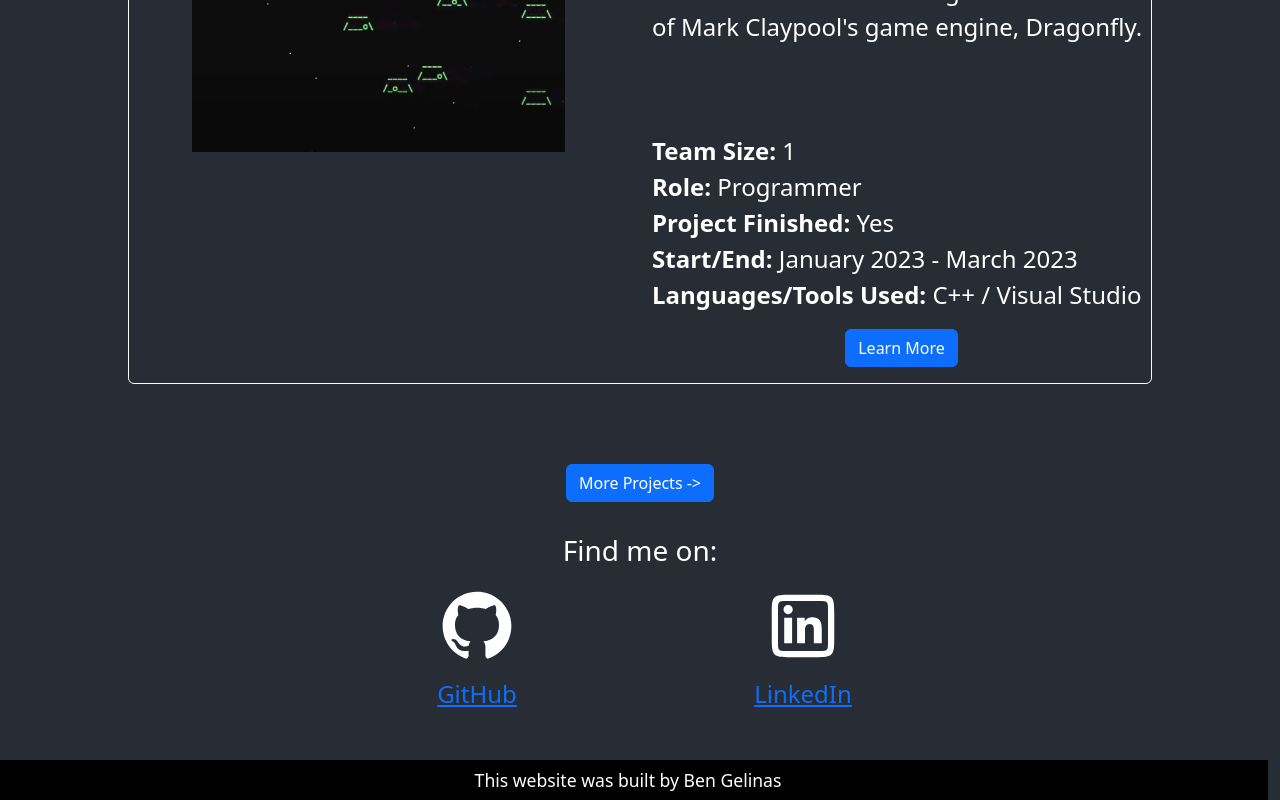
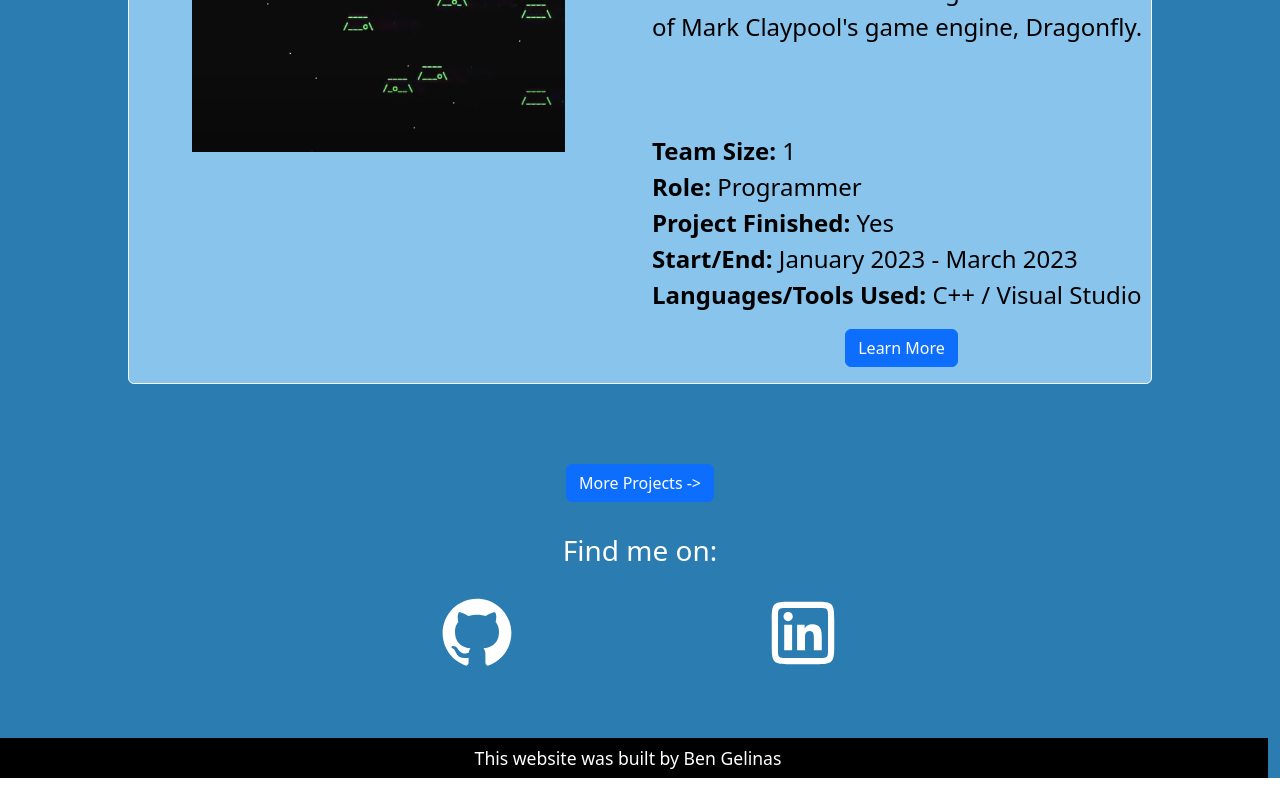
Before and after one commit to BenjaMenja/portfolio-new, a React (Create React App) app: page / in a window 1280 px wide. Shown: the part 1967-2767 px from the top of the page. After the commit the page ends 2745 px from the top, so only its background shows below. Built offline with nearby package versions, Linux system fonts and the light colour scheme.

Commit message:
Color change and icon buttons

```diff
--- a/src/App.css
+++ b/src/App.css
@@ -1,6 +1,6 @@
 .App {
   text-align: center;
-  background-color: #282c34;
+  background-color: rgb(43, 124, 176);
   min-height: 100vh;
   font-size: 1.5rem
 }
--- a/src/components/Projects/Project.js
+++ b/src/components/Projects/Project.js
@@ -3,7 +3,7 @@ import {useEffect, useState} from "react";
 import ProjectStatus from "./projectstatus";
 
 function Project(props) {
-    let bgColor = 'rgba(0,0,0,0)'
+    let bgColor = 'rgba(136, 196, 236, 1)'
     const [width, setWidth] = useState(window.innerWidth)
     useEffect(() => {
         function handleResize() {
@@ -19,7 +19,7 @@ function Project(props) {
                 background: bgColor,
                 marginLeft: '10vw',
                 marginBottom: '5rem',
-                color: '#FFFFFF'
+                color: '#000000'
             }}>
                 <h2 style={{marginBottom: '1rem', marginTop: '1rem'}}>{props.title}</h2>
                 <Row xs={'2'}>
--- a/src/components/Projects/projectstatus.js
+++ b/src/components/Projects/projectstatus.js
@@ -2,7 +2,7 @@
 
 function ProjectStatus(props) {
     return (
-        <div style={{color: '#FFFFFF', textAlign: 'left', fontSize: '1.5rem'}}>
+        <div style={{color: '#000000', textAlign: 'left', fontSize: '1.5rem'}}>
             <p>
                 <b>Team Size:</b> {props.teamsize} <br></br>
                 <b>Role:</b> {props.role} <br></br>
--- a/src/pages/Home.js
+++ b/src/pages/Home.js
@@ -27,16 +27,18 @@ function Home() {
             <Row xs={'4'}>
                 <Col/>
                 <Col>
-                    <svg fill={"#FFFFFF"} xmlns="http://www.w3.org/2000/svg" x="0px" y="0px" width="100" height="100" viewBox="0 0 64 64">
-                        <path d="M32,10c12.15,0,22,9.85,22,22c0,9.768-6.369,18.045-15.179,20.916c0.002-0.008,0.006-0.021,0.006-0.021	s-1.485-0.696-1.453-1.938c0.035-1.367,0-4.556,0-5.727c0-2.01-1.272-3.434-1.272-3.434s9.977,0.112,9.977-10.533	c0-4.107-2.147-6.245-2.147-6.245s1.128-4.385-0.39-6.245c-1.701-0.184-4.749,1.626-6.05,2.472c0,0-2.062-0.846-5.492-0.846	c-3.43,0-5.492,0.846-5.492,0.846c-1.301-0.846-4.348-2.656-6.05-2.472c-1.518,1.86-0.39,6.245-0.39,6.245s-2.147,2.137-2.147,6.245	c0,10.645,9.977,10.533,9.977,10.533s-1.005,1.136-1.225,2.806c-0.696,0.236-1.721,0.528-2.549,0.528	c-2.165,0-3.812-2.105-4.416-3.078c-0.595-0.96-1.815-1.766-2.953-1.766c-0.749,0-1.115,0.375-1.115,0.803s1.05,0.727,1.743,1.521	c1.461,1.674,1.435,5.438,6.641,5.438c0.565,0,1.719-0.139,2.588-0.256c-0.005,1.185-0.007,2.436,0.012,3.167	c0.031,1.242-1.453,1.938-1.453,1.938s0.004,0.012,0.006,0.021C16.369,50.045,10,41.768,10,32C10,19.85,19.85,10,32,10z"></path>
-                    </svg><br />
-                    <a href="https://github.com/BenjaMenja">GitHub</a>
+                    <Button style={{backgroundColor: 'rgba(0,0,0,0)', borderColor: 'rgba(0,0,0,0)'}} onClick={() => {window.location.href="https://github.com/BenjaMenja"}}>
+                        <svg fill={"#FFFFFF"} xmlns="http://www.w3.org/2000/svg" x="0px" y="0px" width="100" height="100" viewBox="0 0 64 64">
+                            <path d="M32,10c12.15,0,22,9.85,22,22c0,9.768-6.369,18.045-15.179,20.916c0.002-0.008,0.006-0.021,0.006-0.021	s-1.485-0.696-1.453-1.938c0.035-1.367,0-4.556,0-5.727c0-2.01-1.272-3.434-1.272-3.434s9.977,0.112,9.977-10.533	c0-4.107-2.147-6.245-2.147-6.245s1.128-4.385-0.39-6.245c-1.701-0.184-4.749,1.626-6.05,2.472c0,0-2.062-0.846-5.492-0.846	c-3.43,0-5.492,0.846-5.492,0.846c-1.301-0.846-4.348-2.656-6.05-2.472c-1.518,1.86-0.39,6.245-0.39,6.245s-2.147,2.137-2.147,6.245	c0,10.645,9.977,10.533,9.977,10.533s-1.005,1.136-1.225,2.806c-0.696,0.236-1.721,0.528-2.549,0.528	c-2.165,0-3.812-2.105-4.416-3.078c-0.595-0.96-1.815-1.766-2.953-1.766c-0.749,0-1.115,0.375-1.115,0.803s1.05,0.727,1.743,1.521	c1.461,1.674,1.435,5.438,6.641,5.438c0.565,0,1.719-0.139,2.588-0.256c-0.005,1.185-0.007,2.436,0.012,3.167	c0.031,1.242-1.453,1.938-1.453,1.938s0.004,0.012,0.006,0.021C16.369,50.045,10,41.768,10,32C10,19.85,19.85,10,32,10z"></path>
+                        </svg>
+                    </Button>
                 </Col>
                 <Col>
-                    <svg fill={"#FFFFFF"} xmlns="http://www.w3.org/2000/svg" x="0px" y="0px" width="100" height="100" viewBox="0 0 64 64">
-                        <path d="M 23.773438 12 C 12.855437 12 12 12.854437 12 23.773438 L 12 40.226562 C 12 51.144563 12.855438 52 23.773438 52 L 40.226562 52 C 51.144563 52 52 51.145563 52 40.226562 L 52 23.773438 C 52 12.854437 51.145563 12 40.226562 12 L 23.773438 12 z M 21.167969 16 L 42.832031 16 C 47.625031 16 48 16.374969 48 21.167969 L 48 42.832031 C 48 47.625031 47.624031 48 42.832031 48 L 21.167969 48 C 16.374969 48 16 47.624031 16 42.832031 L 16 21.167969 C 16 16.374969 16.374969 16 21.167969 16 z M 22.501953 18.503906 C 20.872953 18.503906 19.552734 19.824172 19.552734 21.451172 C 19.552734 23.078172 20.871953 24.400391 22.501953 24.400391 C 24.126953 24.400391 25.447266 23.079172 25.447266 21.451172 C 25.447266 19.826172 24.126953 18.503906 22.501953 18.503906 z M 37.933594 26.322266 C 35.473594 26.322266 33.823437 27.672172 33.148438 28.951172 L 33.078125 28.951172 L 33.078125 26.728516 L 28.228516 26.728516 L 28.228516 43 L 33.28125 43 L 33.28125 34.949219 C 33.28125 32.826219 33.687359 30.771484 36.318359 30.771484 C 38.912359 30.771484 38.945312 33.200891 38.945312 35.087891 L 38.945312 43 L 44 43 L 44 34.074219 C 44 29.692219 43.054594 26.322266 37.933594 26.322266 z M 19.972656 26.728516 L 19.972656 43 L 25.029297 43 L 25.029297 26.728516 L 19.972656 26.728516 z"></path>
-                    </svg><br/>
-                    <a href="https://www.linkedin.com/in/benjamin-gelinas-4679b723b/">LinkedIn</a>
+                    <Button style={{backgroundColor: 'rgba(0,0,0,0)', borderColor: 'rgba(0,0,0,0)'}} onClick={() => {window.location.href="https://www.linkedin.com/in/benjamin-gelinas-4679b723b"}}>
+                        <svg fill={"#FFFFFF"} xmlns="http://www.w3.org/2000/svg" x="0px" y="0px" width="100" height="100" viewBox="0 0 64 64">
+                            <path d="M 23.773438 12 C 12.855437 12 12 12.854437 12 23.773438 L 12 40.226562 C 12 51.144563 12.855438 52 23.773438 52 L 40.226562 52 C 51.144563 52 52 51.145563 52 40.226562 L 52 23.773438 C 52 12.854437 51.145563 12 40.226562 12 L 23.773438 12 z M 21.167969 16 L 42.832031 16 C 47.625031 16 48 16.374969 48 21.167969 L 48 42.832031 C 48 47.625031 47.624031 48 42.832031 48 L 21.167969 48 C 16.374969 48 16 47.624031 16 42.832031 L 16 21.167969 C 16 16.374969 16.374969 16 21.167969 16 z M 22.501953 18.503906 C 20.872953 18.503906 19.552734 19.824172 19.552734 21.451172 C 19.552734 23.078172 20.871953 24.400391 22.501953 24.400391 C 24.126953 24.400391 25.447266 23.079172 25.447266 21.451172 C 25.447266 19.826172 24.126953 18.503906 22.501953 18.503906 z M 37.933594 26.322266 C 35.473594 26.322266 33.823437 27.672172 33.148438 28.951172 L 33.078125 28.951172 L 33.078125 26.728516 L 28.228516 26.728516 L 28.228516 43 L 33.28125 43 L 33.28125 34.949219 C 33.28125 32.826219 33.687359 30.771484 36.318359 30.771484 C 38.912359 30.771484 38.945312 33.200891 38.945312 35.087891 L 38.945312 43 L 44 43 L 44 34.074219 C 44 29.692219 43.054594 26.322266 37.933594 26.322266 z M 19.972656 26.728516 L 19.972656 43 L 25.029297 43 L 25.029297 26.728516 L 19.972656 26.728516 z"></path>
+                        </svg>
+                    </Button>
                 </Col>
                 <Col/>
             </Row>
--- a/src/pages/about.js
+++ b/src/pages/about.js
@@ -1,4 +1,4 @@
-import {Col, List, Row} from "reactstrap";
+import {Button, Col, List, Row} from "reactstrap";
 import Languages from "../components/About/langs";
 import Devtools from "../components/About/devtools";
 
@@ -25,17 +25,18 @@ function About() {
                     <Row xs={'4'}>
                         <Col/>
                         <Col>
-                            <svg fill={"#FFFFFF"} xmlns="http://www.w3.org/2000/svg" x="0px" y="0px" width="100" height="100" viewBox="0 0 64 64">
-                                <path d="M32,10c12.15,0,22,9.85,22,22c0,9.768-6.369,18.045-15.179,20.916c0.002-0.008,0.006-0.021,0.006-0.021	s-1.485-0.696-1.453-1.938c0.035-1.367,0-4.556,0-5.727c0-2.01-1.272-3.434-1.272-3.434s9.977,0.112,9.977-10.533	c0-4.107-2.147-6.245-2.147-6.245s1.128-4.385-0.39-6.245c-1.701-0.184-4.749,1.626-6.05,2.472c0,0-2.062-0.846-5.492-0.846	c-3.43,0-5.492,0.846-5.492,0.846c-1.301-0.846-4.348-2.656-6.05-2.472c-1.518,1.86-0.39,6.245-0.39,6.245s-2.147,2.137-2.147,6.245	c0,10.645,9.977,10.533,9.977,10.533s-1.005,1.136-1.225,2.806c-0.696,0.236-1.721,0.528-2.549,0.528	c-2.165,0-3.812-2.105-4.416-3.078c-0.595-0.96-1.815-1.766-2.953-1.766c-0.749,0-1.115,0.375-1.115,0.803s1.05,0.727,1.743,1.521	c1.461,1.674,1.435,5.438,6.641,5.438c0.565,0,1.719-0.139,2.588-0.256c-0.005,1.185-0.007,2.436,0.012,3.167	c0.031,1.242-1.453,1.938-1.453,1.938s0.004,0.012,0.006,0.021C16.369,50.045,10,41.768,10,32C10,19.85,19.85,10,32,10z"></path>
-                            </svg><br />
-                            <a href="https://github.com/BenjaMenja">GitHub</a>
+                            <Button style={{backgroundColor: 'rgba(0,0,0,0)', borderColor: 'rgba(0,0,0,0)'}} onClick={() => {window.location.href="https://github.com/BenjaMenja"}}>
+                                <svg fill={"#FFFFFF"} xmlns="http://www.w3.org/2000/svg" x="0px" y="0px" width="100" height="100" viewBox="0 0 64 64">
+                                    <path d="M32,10c12.15,0,22,9.85,22,22c0,9.768-6.369,18.045-15.179,20.916c0.002-0.008,0.006-0.021,0.006-0.021	s-1.485-0.696-1.453-1.938c0.035-1.367,0-4.556,0-5.727c0-2.01-1.272-3.434-1.272-3.434s9.977,0.112,9.977-10.533	c0-4.107-2.147-6.245-2.147-6.245s1.128-4.385-0.39-6.245c-1.701-0.184-4.749,1.626-6.05,2.472c0,0-2.062-0.846-5.492-0.846	c-3.43,0-5.492,0.846-5.492,0.846c-1.301-0.846-4.348-2.656-6.05-2.472c-1.518,1.86-0.39,6.245-0.39,6.245s-2.147,2.137-2.147,6.245	c0,10.645,9.977,10.533,9.977,10.533s-1.005,1.136-1.225,2.806c-0.696,0.236-1.721,0.528-2.549,0.528	c-2.165,0-3.812-2.105-4.416-3.078c-0.595-0.96-1.815-1.766-2.953-1.766c-0.749,0-1.115,0.375-1.115,0.803s1.05,0.727,1.743,1.521	c1.461,1.674,1.435,5.438,6.641,5.438c0.565,0,1.719-0.139,2.588-0.256c-0.005,1.185-0.007,2.436,0.012,3.167	c0.031,1.242-1.453,1.938-1.453,1.938s0.004,0.012,0.006,0.021C16.369,50.045,10,41.768,10,32C10,19.85,19.85,10,32,10z"></path>
+                                </svg>
+                            </Button>
                         </Col>
                         <Col>
-                            <svg fill={"#FFFFFF"} xmlns="http://www.w3.org/2000/svg" x="0px" y="0px" width="100" height="100" viewBox="0 0 64 64">
-                                <path d="M 23.773438 12 C 12.855437 12 12 12.854437 12 23.773438 L 12 40.226562 C 12 51.144563 12.855438 52 23.773438 52 L 40.226562 52 C 51.144563 52 52 51.145563 52 40.226562 L 52 23.773438 C 52 12.854437 51.145563 12 40.226562 12 L 23.773438 12 z M 21.167969 16 L 42.832031 16 C 47.625031 16 48 16.374969 48 21.167969 L 48 42.832031 C 48 47.625031 47.624031 48 42.832031 48 L 21.167969 48 C 16.374969 48 16 47.624031 16 42.832031 L 16 21.167969 C 16 16.374969 16.374969 16 21.167969 16 z M 22.501953 18.503906 C 20.872953 18.503906 19.552734 19.824172 19.552734 21.451172 C 19.552734 23.078172 20.871953 24.400391 22.501953 24.400391 C 24.126953 24.400391 25.447266 23.079172 25.447266 21.451172 C 25.447266 19.826172 24.126953 18.503906 22.501953 18.503906 z M 37.933594 26.322266 C 35.473594 26.322266 33.823437 27.672172 33.148438 28.951172 L 33.078125 28.951172 L 33.078125 26.728516 L 28.228516 26.728516 L 28.228516 43 L 33.28125 43 L 33.28125 34.949219 C 33.28125 32.826219 33.687359 30.771484 36.318359 30.771484 C 38.912359 30.771484 38.945312 33.200891 38.945312 35.087891 L 38.945312 43 L 44 43 L 44 34.074219 C 44 29.692219 43.054594 26.322266 37.933594 26.322266 z M 19.972656 26.728516 L 19.972656 43 L 25.029297 43 L 25.029297 26.728516 L 19.972656 26.728516 z"></path>
-                            </svg>
-                            <br/>
-                            <a href="https://www.linkedin.com/in/benjamin-gelinas-4679b723b/">LinkedIn</a>
+                            <Button style={{backgroundColor: 'rgba(0,0,0,0)', borderColor: 'rgba(0,0,0,0)'}} onClick={() => {window.location.href="https://www.linkedin.com/in/benjamin-gelinas-4679b723b"}}>
+                                <svg fill={"#FFFFFF"} xmlns="http://www.w3.org/2000/svg" x="0px" y="0px" width="100" height="100" viewBox="0 0 64 64">
+                                    <path d="M 23.773438 12 C 12.855437 12 12 12.854437 12 23.773438 L 12 40.226562 C 12 51.144563 12.855438 52 23.773438 52 L 40.226562 52 C 51.144563 52 52 51.145563 52 40.226562 L 52 23.773438 C 52 12.854437 51.145563 12 40.226562 12 L 23.773438 12 z M 21.167969 16 L 42.832031 16 C 47.625031 16 48 16.374969 48 21.167969 L 48 42.832031 C 48 47.625031 47.624031 48 42.832031 48 L 21.167969 48 C 16.374969 48 16 47.624031 16 42.832031 L 16 21.167969 C 16 16.374969 16.374969 16 21.167969 16 z M 22.501953 18.503906 C 20.872953 18.503906 19.552734 19.824172 19.552734 21.451172 C 19.552734 23.078172 20.871953 24.400391 22.501953 24.400391 C 24.126953 24.400391 25.447266 23.079172 25.447266 21.451172 C 25.447266 19.826172 24.126953 18.503906 22.501953 18.503906 z M 37.933594 26.322266 C 35.473594 26.322266 33.823437 27.672172 33.148438 28.951172 L 33.078125 28.951172 L 33.078125 26.728516 L 28.228516 26.728516 L 28.228516 43 L 33.28125 43 L 33.28125 34.949219 C 33.28125 32.826219 33.687359 30.771484 36.318359 30.771484 C 38.912359 30.771484 38.945312 33.200891 38.945312 35.087891 L 38.945312 43 L 44 43 L 44 34.074219 C 44 29.692219 43.054594 26.322266 37.933594 26.322266 z M 19.972656 26.728516 L 19.972656 43 L 25.029297 43 L 25.029297 26.728516 L 19.972656 26.728516 z"></path>
+                                </svg>
+                            </Button>
                         </Col>
                         <Col/>
                     </Row>
```
